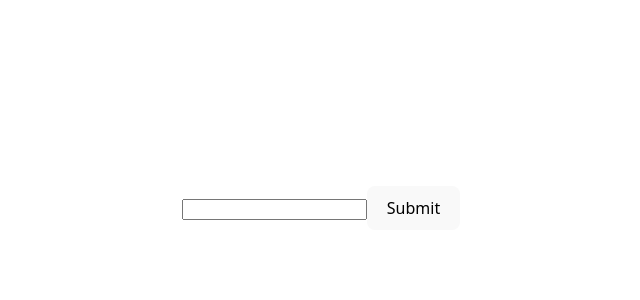
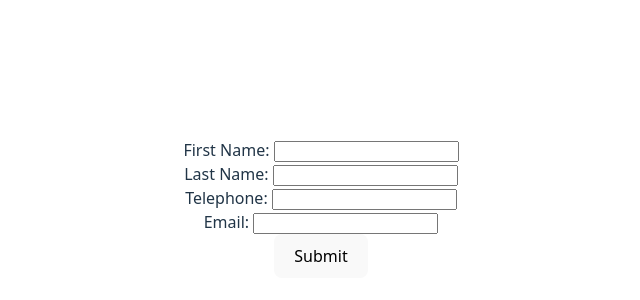
Before and after one commit to Flex58/odin-cv-apllication, a React (Vite) app: page / in a window 1280 px wide. Shown: the part 192-492 px from the top of the page, without its empty margins (319-959 px from the left). Built offline with nearby package versions, Linux system fonts and the light colour scheme.

Commit message:
feat: add base GeneralForm and General components

```diff
--- a/src/App.jsx
+++ b/src/App.jsx
@@ -1,37 +1,57 @@
 import { useState } from "react";
 import "./App.css";
 import General from "./components/General";
+import GeneralForm from "./components/GeneralForm";
 
 function App() {
   const [isSubmit, setIsSubmit] = useState(false);
-  const [test, setTest] = useState({ preview: "", finished: "" });
+  const [generalData, setGeneralData] = useState({
+    firstName: "",
+    lastName: "",
+    email: "",
+    telephone: "",
+  });
+
+  const [submitGeneral, setSubmitGeneral] = useState({ ...generalData });
+
+  function handleSubmit(e) {
+    e.preventDefault();
+    setIsSubmit(true);
+    setSubmitGeneral(generalData);
+  }
+
+  function handleChange(e) {
+    setGeneralData({ ...generalData, [e.target.name]: e.target.value });
+  }
   /*form handlers
   for education experience etc need state to be array or set to be able to add and remove panels.
   make sure add button is independent so you can technically have 0 education or expirenece skills etc.*/
 
   return (
     <>
-      <form
-        action=""
-        onSubmit={(e) => {
-          e.preventDefault();
-          setIsSubmit(true);
-          setTest({ ...test, finished: test.preview });
-        }}
-      >
-        <input
-          type="text"
-          value={test.preview}
-          onChange={(e) => setTest({ ...test, preview: e.target.value })}
+      <form action="" onSubmit={handleSubmit}>
+        {/*General Info*/}
+        <GeneralForm
+          onChange={handleChange}
+          firstName={generalData.firstName}
+          lastName={generalData.lastName}
+          telephone={generalData.telephone}
+          email={generalData.email}
         />
-        {/*General Info*/}
         {/*Education*/}
         {/*Experience*/}
         {/*Skills*/}
         <button type="submit">Submit</button>
       </form>
       {
-        isSubmit && <General test={test.finished} />
+        isSubmit && (
+          <General
+            firstName={submitGeneral.firstName}
+            lastName={submitGeneral.lastName}
+            telephone={submitGeneral.telephone}
+            email={submitGeneral.email}
+          />
+        )
         /*Switch Form Product visiblity?*/
       }
     </>
--- a/src/components/General.jsx
+++ b/src/components/General.jsx
@@ -1,5 +1,10 @@
-export default function General({test}) {
+export default function General({firstName, lastName, telephone, email}) {
+    const fullName = firstName + " " + lastName
     return (
-        <p>{test}</p>
+        <>
+        <h2>{fullName}</h2>
+        <p>{telephone}</p>
+        <p>{email}</p>
+        </>
     )
 }
--- /dev/null
+++ b/src/components/GeneralForm.jsx
@@ -0,0 +1,52 @@
+export default function GeneralForm({
+  firstName,
+  lastName,
+  email,
+  telephone,
+  onChange,
+}) {
+  return (
+    <div className="generalForm">
+      <div className="inputDiv">
+        <label htmlFor="firstName">First Name: </label>
+        <input
+          type="text"
+          id="firstName"
+          name="firstName"
+          value={firstName}
+          onChange={onChange}
+        />
+      </div>
+      <div className="inputDiv">
+        <label htmlFor="lastName">Last Name: </label>
+        <input
+          type="text"
+          id="lastName"
+          name="lastName"
+          value={lastName}
+          onChange={onChange}
+        />
+      </div>
+      <div className="inputDiv">
+        <label htmlFor="telephone">Telephone: </label>
+        <input
+          type="tel"
+          id="telephone"
+          name="telephone"
+          value={telephone}
+          onChange={onChange}
+        />
+      </div>
+      <div className="inputDiv">
+        <label htmlFor="email">Email: </label>
+        <input
+          type="email"
+          id="email"
+          name="email"
+          value={email}
+          onChange={onChange}
+        />
+      </div>
+    </div>
+  );
+}
```
